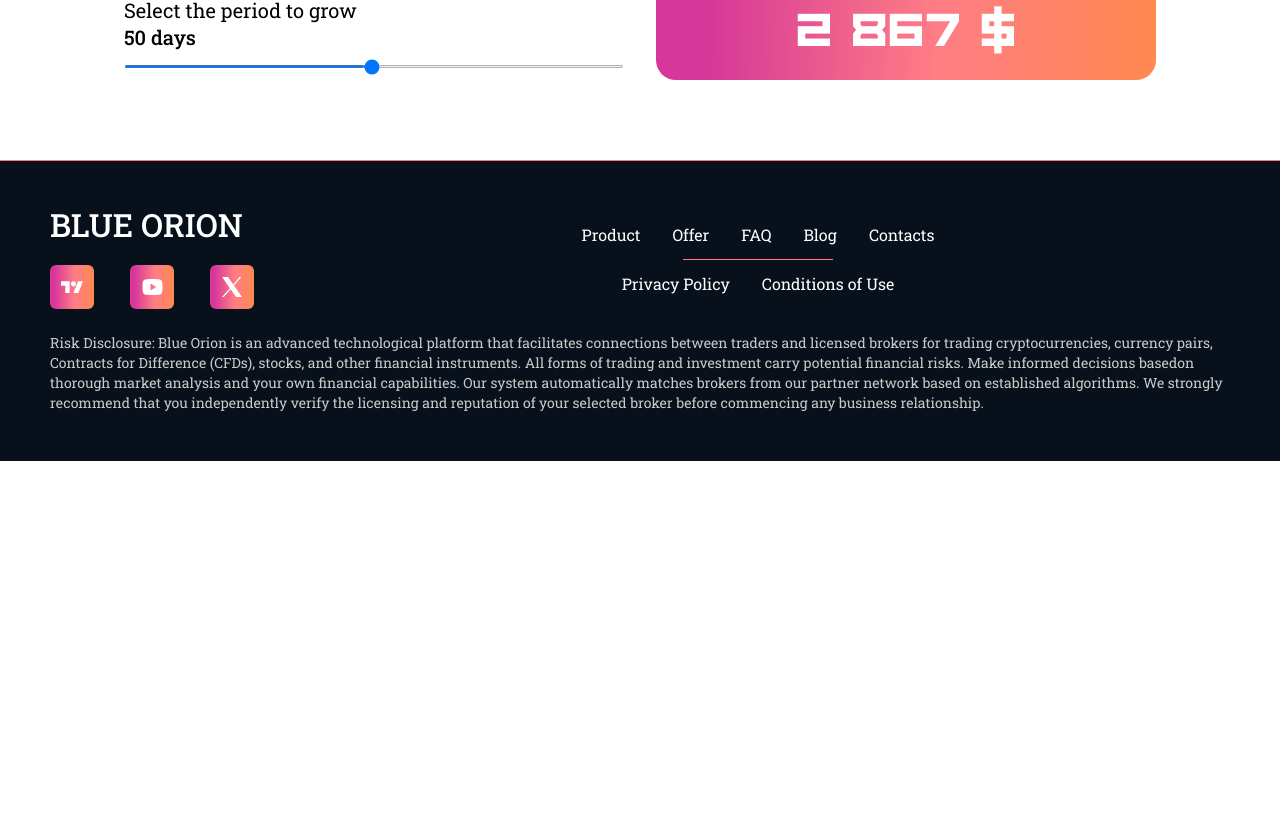
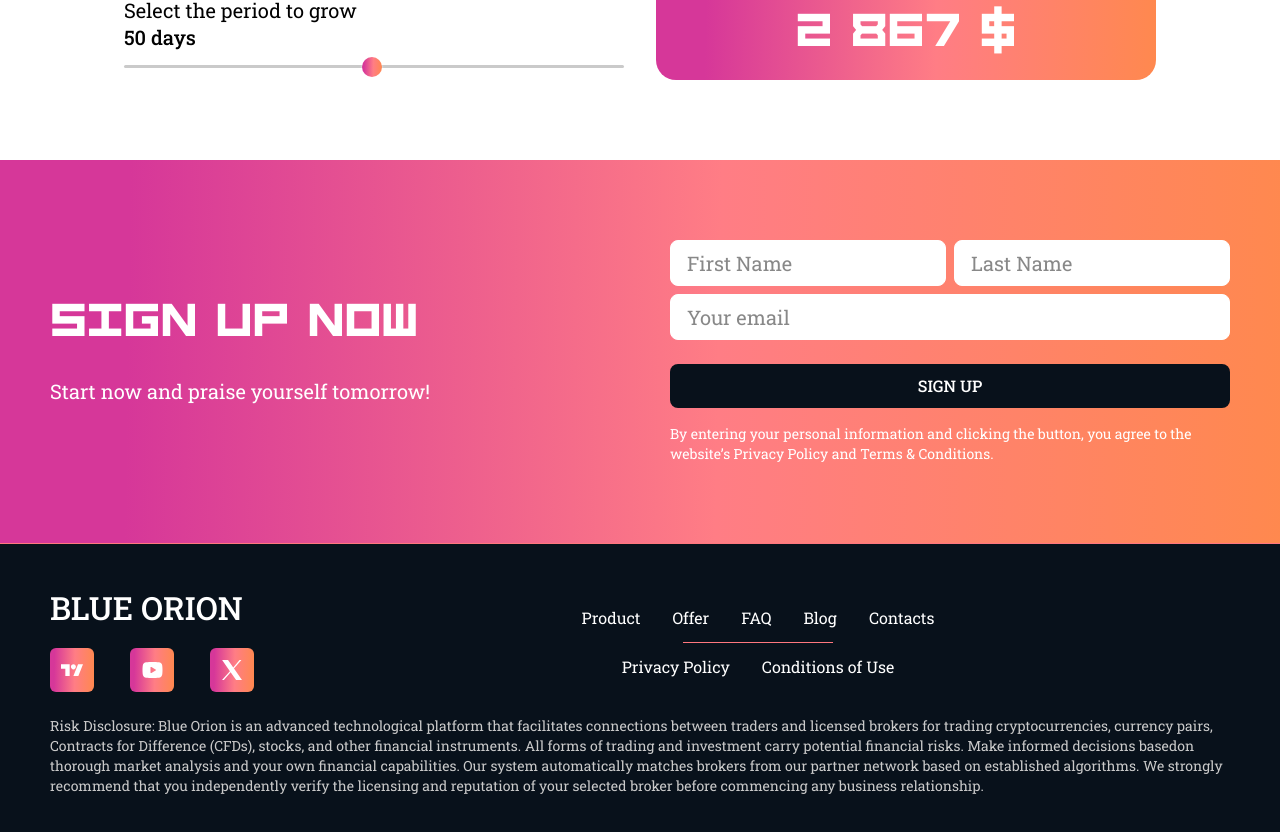
Before and after one commit to Galaxy4400/fin_7_1_docker_test, a Next.js app: page / in a window 1280 px wide. Shown: the part 904-1736 px from the top of the page. Before the commit the page ends 1365 px from the top, so only its background shows below. Built offline with nearby package versions, Linux system fonts and the light colour scheme.

Commit message:
tel input

```diff
--- a/package.json
+++ b/package.json
@@ -10,6 +10,7 @@
   },
   "dependencies": {
     "clsx": "^2.1.1",
+    "intl-tel-input": "^25.3.2",
     "next": "15.4.6",
     "react": "19.1.0",
     "react-dom": "19.1.0",
--- a/src/app/page.tsx
+++ b/src/app/page.tsx
@@ -1,4 +1,5 @@
 import { Calculator } from '@/components/main-page/calculator';
+import { FormBlock1 } from '@/components/main-page/form-block-1';
 import { Head } from '@/components/main-page/head';
 
 export default function HomePage() {
@@ -6,6 +7,7 @@ export default function HomePage() {
 		<>
 			<Head />
 			<Calculator />
+			<FormBlock1 />
 		</>
 	);
 }
--- /dev/null
+++ b/src/components/main-form/action.ts
@@ -0,0 +1,15 @@
+'use server';
+
+export type State = {
+	message: string | null;
+};
+
+export const mainAction = async (_: State, formData: FormData) => {
+	const rawFormData = Object.fromEntries(formData);
+
+	console.log('rawFormData', rawFormData);
+
+	await new Promise((resolve) => setTimeout(resolve, 1000));
+
+	return { message: 'Успешно сохранено!' };
+};
--- /dev/null
+++ b/src/components/main-form/main-form.tsx
@@ -0,0 +1,44 @@
+'use client';
+
+import { useActionState, useState } from 'react';
+
+import { Button } from '@/shared/ui/button';
+import { Input } from '@/shared/ui/input';
+
+import { mainAction, State } from './action';
+import { PhoneSelector } from './phone-selector';
+
+export const MainForm = () => {
+	const initialState: State = { message: null };
+	const [state, formAction, pending] = useActionState(mainAction, initialState);
+	const [countryCode, setCountryCode] = useState('');
+
+	return (
+		<form className="grid gap-4" action={formAction}>
+			<input type="hidden" name="id" value="m1" />
+			<input type="hidden" name="country" value="country" />
+			<input type="hidden" name="subid" value="subid" />
+			<input type="hidden" name="sitename" value="sitename" />
+			<input type="hidden" name="language" value="lang" />
+			<input type="hidden" name="countrycode" value={countryCode} />
+
+			<div className="grid gap-2">
+				<div className="grid grid-cols-2 gap-2">
+					<Input name="first_name" type="text" placeholder="First Name" />
+					<Input name="last_name" type="text" placeholder="Last Name" />
+				</div>
+				<div>
+					<Input name="email" type="email" placeholder="Your email" />
+				</div>
+				<div>
+					<PhoneSelector onCountryChange={(country) => setCountryCode(country)} />
+				</div>
+			</div>
+			<Button type="submit">Sign up</Button>
+			<div className="text-sm text-white leading-[140%]">
+				By entering your personal information and clicking the button, you agree to the website’s Privacy
+				Policy and Terms & Conditions.
+			</div>
+		</form>
+	);
+};
--- /dev/null
+++ b/src/components/main-form/phone-selector.tsx
@@ -0,0 +1,35 @@
+'use client';
+
+import 'intl-tel-input/styles';
+
+import { IntlTelInputRef } from 'intl-tel-input/react';
+import dynamic from 'next/dynamic';
+import { useRef } from 'react';
+
+const IntlTelInput = dynamic(() => import('intl-tel-input/reactWithUtils'), {
+	ssr: false,
+	loading: () => <p>Loading...</p>,
+});
+
+export const PhoneSelector = ({ onCountryChange }: { onCountryChange: (country: string) => void }) => {
+	const itiRef = useRef<IntlTelInputRef | null>(null);
+
+	const countryChangeHandler = () => {
+		const countryCode = itiRef.current?.getInstance()?.getSelectedCountryData();
+
+		onCountryChange(countryCode?.dialCode || '');
+	};
+
+	return (
+		<IntlTelInput
+			inputProps={{ name: 'phone' }}
+			onChangeCountry={countryChangeHandler}
+			initOptions={{
+				initialCountry: 'ru',
+				strictMode: true,
+				separateDialCode: true,
+			}}
+			ref={itiRef}
+		/>
+	);
+};
--- /dev/null
+++ b/src/components/main-page/form-block-1.tsx
@@ -0,0 +1,19 @@
+import { Container } from '@/shared/ui/container';
+import { H2 } from '@/shared/ui/h2';
+import { P } from '@/shared/ui/p';
+
+import { MainForm } from '../main-form/main-form';
+
+export const FormBlock1 = () => {
+	return (
+		<div className="py-20 bg-gradient-main">
+			<Container className="grid grid-cols-2 gap-[60px]">
+				<div className="text-white grid gap-8 content-center">
+					<H2>SIGN UP now</H2>
+					<P>Start now and praise yourself tomorrow!</P>
+				</div>
+				<MainForm />
+			</Container>
+		</div>
+	);
+};
--- a/src/shared/globals.css
+++ b/src/shared/globals.css
@@ -69,7 +69,12 @@ input[type='number']::-webkit-outer-spin-button {
 	margin: 0;
 }
 
+input[type='number'] {
+	-moz-appearance: textfield;
+}
+
 input[type='range'] {
+	-webkit-appearance: none;
 	width: 100%;
 	height: 3px;
 	background: #cacaca;
@@ -103,3 +108,23 @@ input[type='range']::-moz-range-track {
 	height: 3px;
 	border-radius: 999px;
 }
+
+.iti {
+	@apply w-full;
+}
+
+.iti__tel-input {
+	@apply h-[46px] w-full rounded-lg bg-white px-4 py-2.5 text-xl leading-tight transition-all;
+}
+
+.iti__selected-dial-code {
+	@apply text-xl;
+}
+
+.iti__selected-country-primary {
+	@apply pr-2! pl-4!;
+}
+
+.iti__search-input {
+	@apply h-[46px] w-full rounded-lg bg-white px-4 py-2.5 text-xl leading-tight transition-all;
+}
--- a/src/shared/ui/button.tsx
+++ b/src/shared/ui/button.tsx
@@ -5,6 +5,7 @@ export const Button = ({
 	children,
 	size = 'default',
 	variant = 'primary',
+	type = 'button',
 	onClick,
 	active,
 	href,
@@ -13,6 +14,7 @@ export const Button = ({
 	children?: React.ReactNode;
 	className?: string;
 	href?: string;
+	type?: 'button' | 'submit';
 	size?: 'default' | 'full' | 'md';
 	variant?: 'primary' | 'gradient' | 'inline';
 	active?: boolean;
@@ -41,7 +43,7 @@ export const Button = ({
 			{children}
 		</Link>
 	) : (
-		<button onClick={onClick} className={buttonClassName} {...props}>
+		<button onClick={onClick} className={buttonClassName} type={type} {...props}>
 			{children}
 		</button>
 	);
--- a/src/shared/ui/input.tsx
+++ b/src/shared/ui/input.tsx
@@ -2,24 +2,32 @@ import clsx from 'clsx';
 import { InputHTMLAttributes } from 'react';
 
 interface InputProps extends InputHTMLAttributes<HTMLInputElement> {
-	type?: 'text' | 'number';
+	type?: 'text' | 'number' | 'email';
 	variant?: 'default' | 'special';
 }
 
-export const Input = ({ className, value, onChange, type = 'text', variant = 'default' }: InputProps) => {
+export const Input = ({
+	className,
+	value,
+	onChange,
+	type = 'text',
+	variant = 'default',
+	...props
+}: InputProps) => {
 	return (
 		<input
 			className={clsx(
 				className,
 				'block w-full text-xl leading-tight py-2.5 px-4 h-[46px] rounded-lg transition-all',
 				{
-					default: 'text-black bg-white border border-[#2c2c2c]',
+					default: 'text-black bg-white border border-white',
 					special: 'text-main bg-white border border-main',
 				}[variant],
 			)}
 			type={type}
 			value={value}
 			onChange={onChange}
+			{...props}
 		/>
 	);
 };
```
Also changed, not shown: 1 other file (tests, documents, lock files or other folders).
